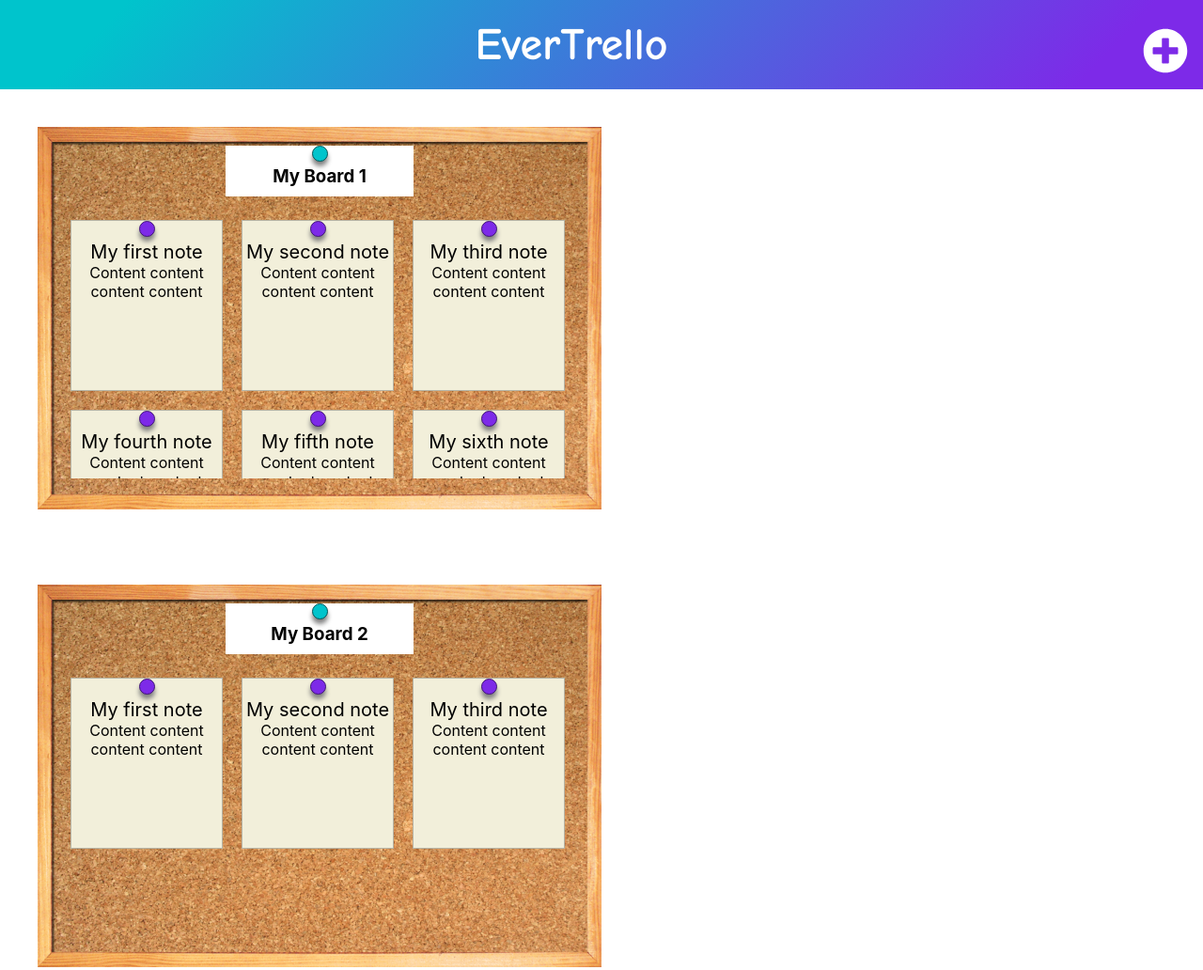
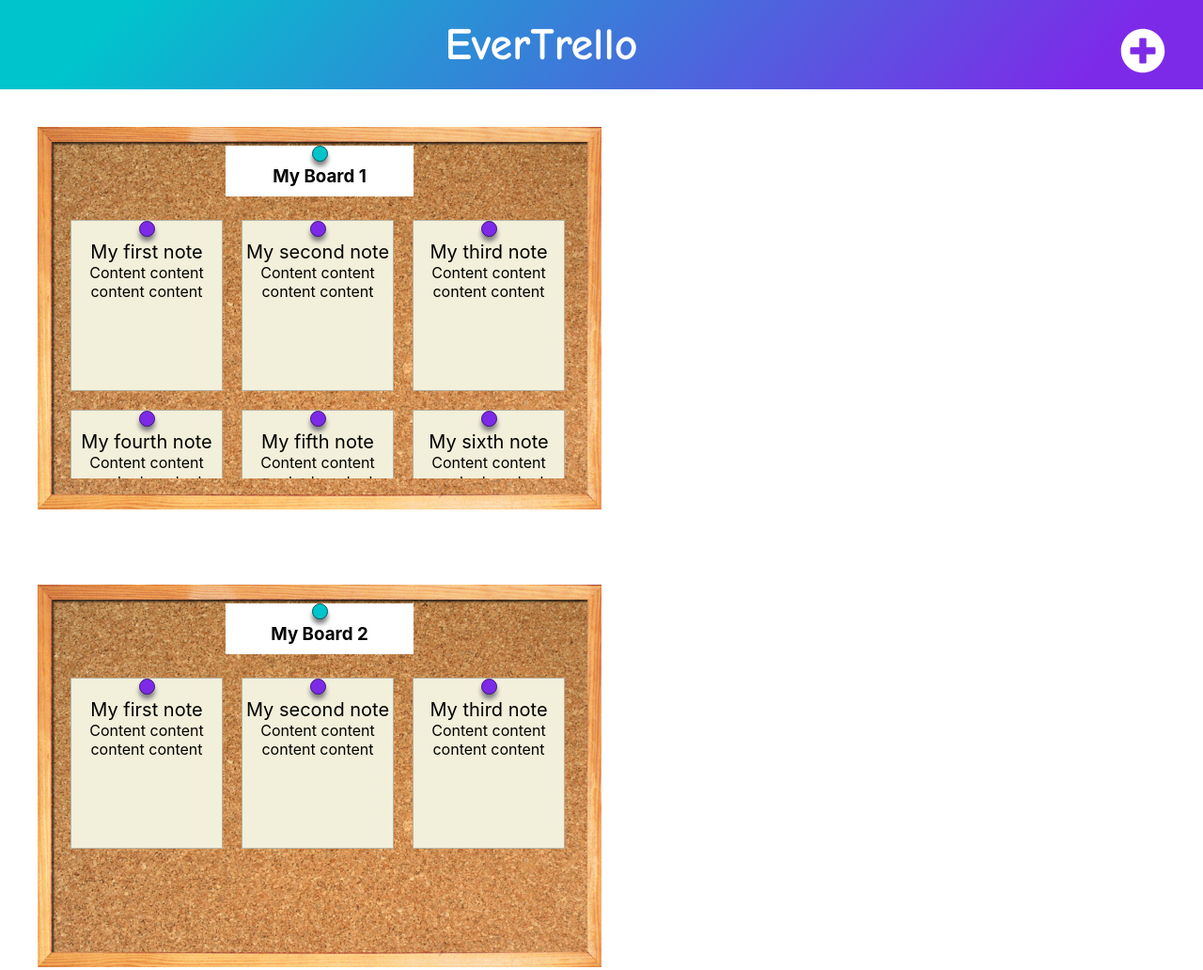
Before and after one commit to caedogap/evertrello, a React app: page / in a window 1280 px wide. Shown: the top 1032 px of the page at 94% size. Built offline with nearby package versions, Linux system fonts and the light colour scheme.

Commit message:
CSS fixes

```diff
--- a/src/components/App.css
+++ b/src/components/App.css
@@ -12,14 +12,12 @@
 }
 
 .app-header h1 {
-  width: 95%;
+  width: 90%;
   float: left;
   margin-top: 20px;
   margin-bottom: 20px;
 }
 
 .fa-plus-circle {
-  width: 5%;
-  float: left;
   margin-top: 30px;
 }
```
